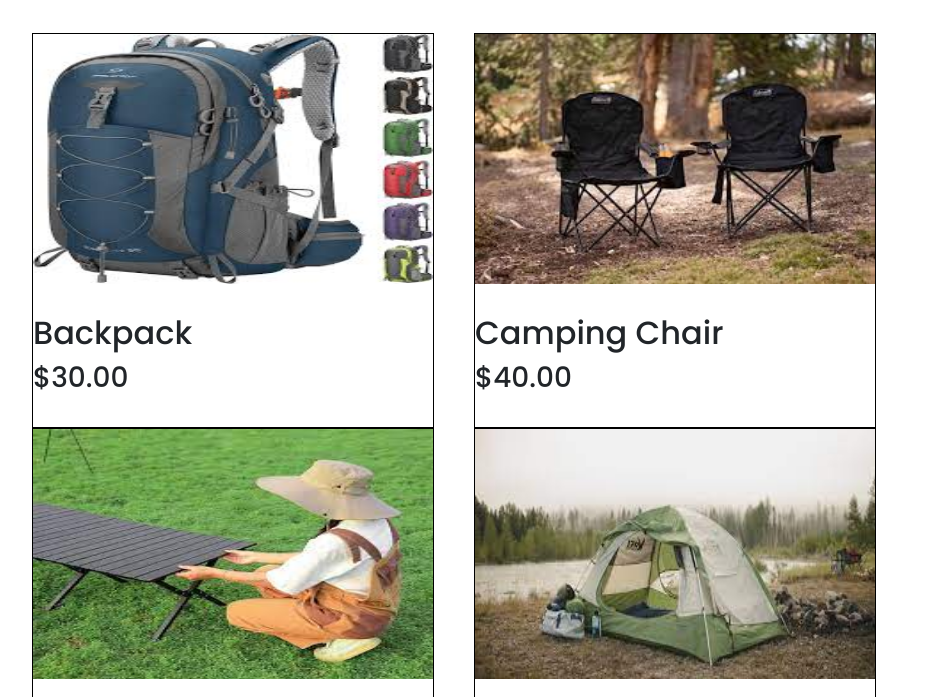
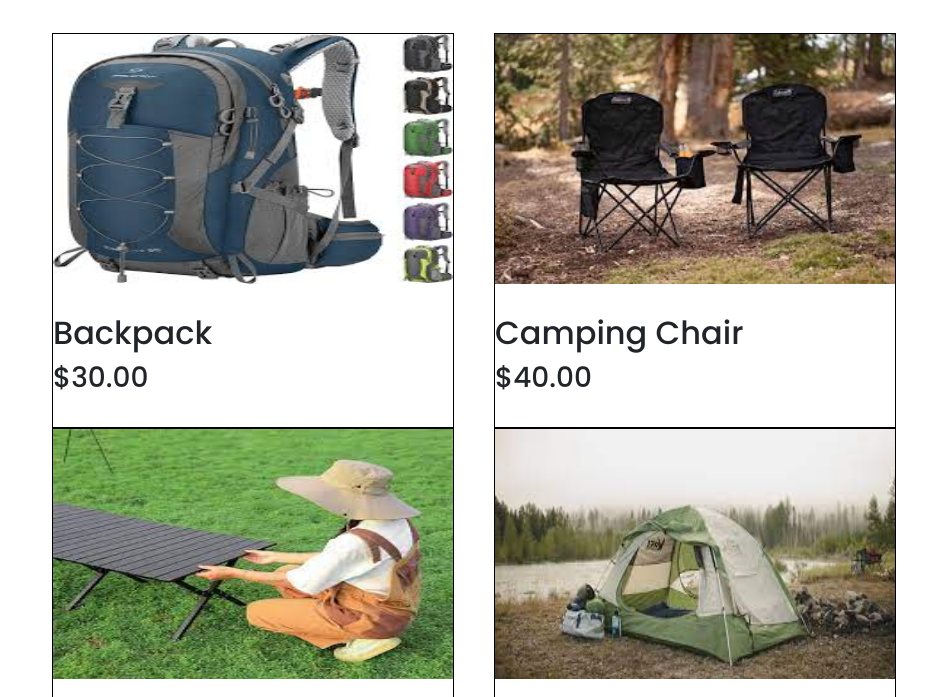
Before and after one commit to insypher/rcc, a plain HTML site: page index.html in a window 1280 px wide. Shown: the part 643-1340 px from the top of the page, without its empty margins (166-1093 px from the left). Drawn offline with nearby package versions, Linux system fonts and the light colour scheme.

Commit message:
third commit

```diff
--- a/style.css
+++ b/style.css
@@ -123,7 +123,7 @@ div.offerBtns {
 .carddd {
   padding-bottom: 25px;
   border: 1px solid black;
-  margin-right: 40px;
+  margin: 0px 20px;
   background-color: white;
 }
 .carddd img {
```
